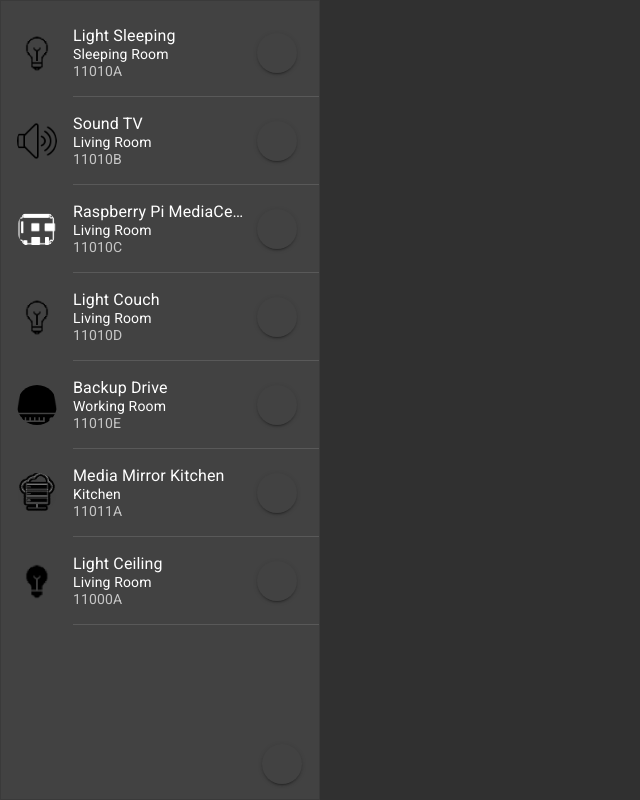
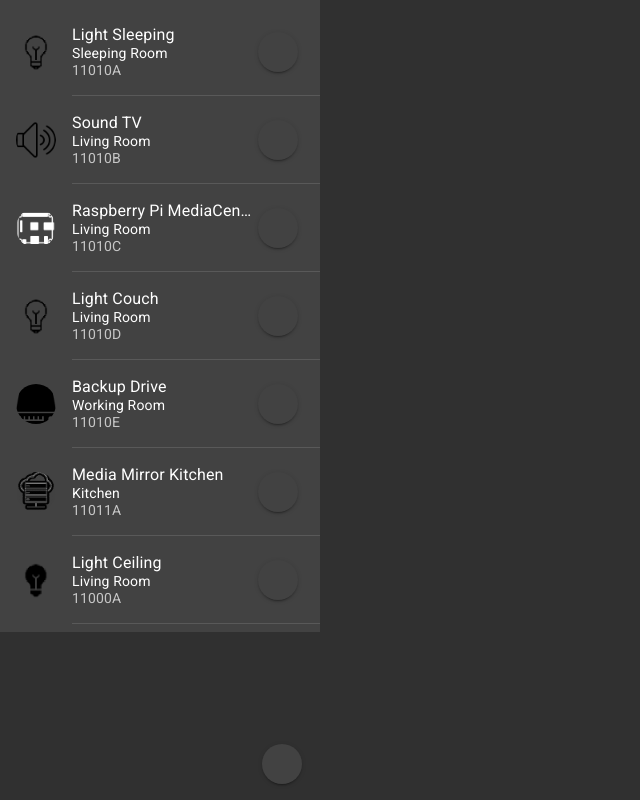
Before and after one commit to LucaHome/LucaHome-Nextcloud, a Vue app in the folder lucahome/: page / in a window 1280 px wide. Shown: the whole page, without its empty margins (0-640 px from the left). Built offline with nearby package versions, Linux system fonts and the light colour scheme.

Commit message:
Fix add button, remove unnecessary styles

```diff
--- a/lucahome/src/components/ListView.vue
+++ b/lucahome/src/components/ListView.vue
@@ -58,16 +58,12 @@ export default {
   min-width: 20rem;
   width: 20rem;
   max-width: 20rem;
-  min-height: 100%;
-  height: 100%;
-  max-height: 100%;
   display: inline-block;
   vertical-align: top;
-  border: 0.0625rem solid rgba(#000, 0.12);
 }
 
 .add-button {
-  position: absolute;
+  position: fixed;
   left: 16rem;
   bottom: 1rem;
 }
```
